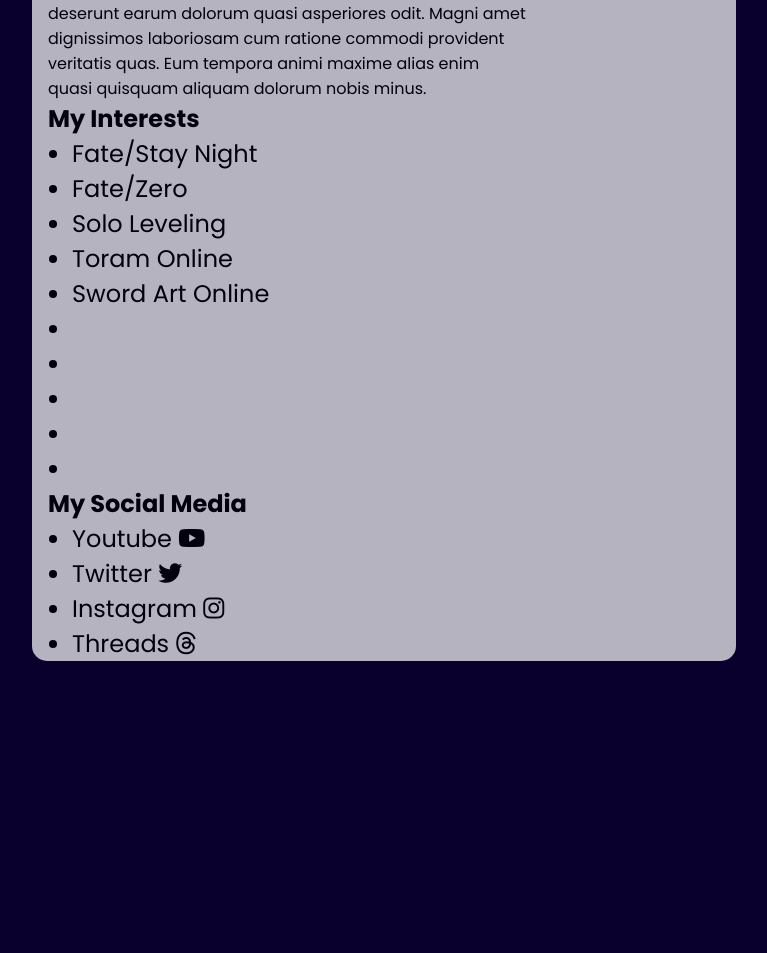
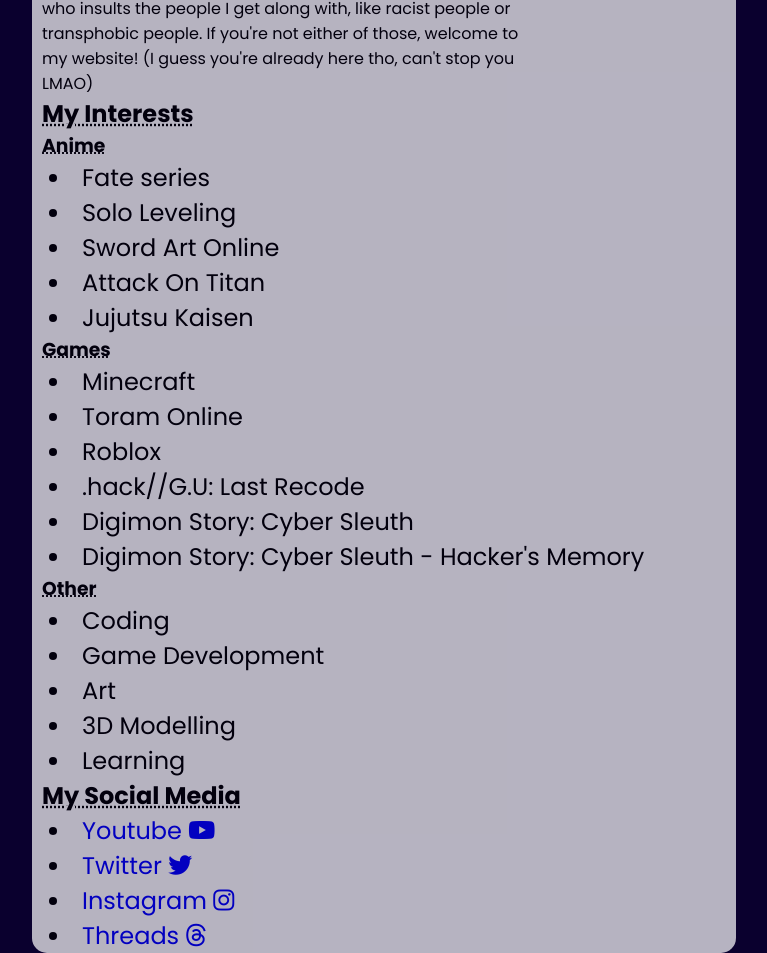
Before and after one commit to gustdev-c/gustdev-c.github.io, a plain HTML site: page index.html in a window 1280 px wide. Shown: the part 437-1390 px from the top of the page, without its empty margins (256-1023 px from the left). Before the commit the page ends 1098 px from the top, so only its background shows below. Drawn offline with Linux system fonts and the light colour scheme.

Commit message:
Finished page
Finished the "About Me" section, prettied up the "Interests" section and added more of my interests. Also removed the index, as it was innecessary

```diff
--- a/index.html
+++ b/index.html
@@ -12,40 +12,46 @@
         <div class="title">
             <h1>Gust's Webpage</h1>
         </div>
-        <div class="index">
-            <ul>
-                <li><a href="#info">About Me</a></li>
-                <li><a href="#interests">Interests</a></li>
-                <li><a href="#socials">Social Media</a></li>
-            </ul>
-        </div>
         <h2>About Me</h2>
         <div class="info" id="info">
-            <p>Lorem ipsum dolor sit, amet consectetur adipisicing elit. Culpa ducimus delectus explicabo in autem impedit perferendis, perspiciatis expedita eligendi eos ex harum, excepturi exercitationem alias quae laborum doloremque iusto quos dicta laudantium quia itaque? Distinctio numquam est cupiditate quia veritatis dolor iure non libero deserunt soluta asperiores, incidunt nam voluptates natus eum molestiae temporibus? Corrupti quam delectus, perferendis tempore autem molestiae sapiente eius odio architecto neque accusantium numquam sed error nihil et deserunt earum dolorum quasi asperiores odit. Magni amet dignissimos laboriosam cum ratione commodi provident veritatis quas. Eum tempora animi maxime alias enim quasi quisquam aliquam dolorum nobis minus.</p>
+            <p>Hello, my name is Gust. I am an aspiring programmer and game developer who has dreams of one day making a viral game. I am 16 years old, living in Argentina, studying programming in high school. I mainly code in C++, but I also make websites with HTML and CSS, like this one! Why a website and not a Carrd or something else? IDK, I just didn't want to use the other options when I could use something I already knew, and was extremely customizable. I am not a people person. My online personality might not show it, but I'm not the type to run around yelling. I prefer sticking with my friend group, where I show my online personality more, but when not with them, I'm a lot calmer. While usually lazy, I can be serious when needed, and if you have any problems, I'll be glad to listen. However, I will refuse to speak to anyone who insults the people I get along with, like racist people or transphobic people. If you're not either of those, welcome to my website! (I guess you're already here tho, can't stop you LMAO)</p>
             <img src="Gust.webp" alt="">
         </div>
         <h2>My Interests</h2>
         <div class="interests" id="interests">
+            <h3>Anime</h3>
             <ul>
-                <li>Fate/Stay Night</li>
-                <li>Fate/Zero</li>
+                <li>Fate series</li>
                 <li>Solo Leveling</li>
+                <li>Sword Art Online</li>
+                <li>Attack On Titan</li>
+                <li>Jujutsu Kaisen</li>
+            </ul>
+            <h3>Games</h3>
+            <ul>
+                <li>Minecraft</li>
                 <li>Toram Online</li>
-                <li>Sword Art Online</li>
-                <li></li>
-                <li></li>
-                <li></li>
-                <li></li>
-                <li></li>
+                <li>Roblox</li>
+                <li>.hack//G.U: Last Recode</li>
+                <li>Digimon Story: Cyber Sleuth</li>
+                <li>Digimon Story: Cyber Sleuth - Hacker's Memory</li>
+            </ul>
+            <h3>Other</h3>
+            <ul>
+                <li>Coding</li>
+                <li>Game Development</li>
+                <li>Art</li>
+                <li>3D Modelling</li>
+                <li>Learning</li>
             </ul>
         </div>
         <h2>My Social Media</h2>
         <div class="socials" id="socials">
             <ul>
-                <li>Youtube <i class="fa-brands fa-youtube"></i></li>
-                <li>Twitter <i class="fa-brands fa-twitter"></i></li>
-                <li>Instagram <i class="fa-brands fa-instagram"></i></li>
-                <li>Threads <i class="fa-brands fa-threads"></i></li>
+                <li><a href="https://www.youtube.com/@gustdev " target="_blank" rel="noopener noreferrer">Youtube <i class="fa-brands fa-youtube"></i></a></li>
+                <li><a href="https://x.com/hiThisIsGust" target="_blank" rel="noopener noreferrer">Twitter <i class="fa-brands fa-twitter"></i></a></li>
+                <li><a href="https://www.instagram.com/gust._.dev/" target="_blank" rel="noopener noreferrer">Instagram <i class="fa-brands fa-instagram"></i></a></li>
+                <li><a href="https://www.threads.net/@gust._.dev" target="_blank" rel="noopener noreferrer">Threads <i class="fa-brands fa-threads"></i></a></li>
             </ul>
         </div>
     </div>
--- a/styles.css
+++ b/styles.css
@@ -16,15 +16,16 @@ body {
     background-color: rgb(10, 0, 46);
 }
 
-p, h1, h2, ul {
+p, h1, h2, h3, li {
     font-family: 'Poppins';
+    padding-left: 10px;
 }
 
-h1, h2, p {
-    padding-left: 1rem;
+h1, h2, h3 {
+    text-decoration: underline dotted;
 }
 
-ul {
+li {
     font-size: 1.5em;
 }
 
@@ -47,3 +48,15 @@ img {
     padding-right: 10px;
     border-radius: 20px;
 }
+
+a {
+    text-decoration: none;
+    transition: color 0.5s;
+}
+a:link, a:visited {
+    color: blue;
+}
+
+a:hover{
+    color:orange;
+}
```
